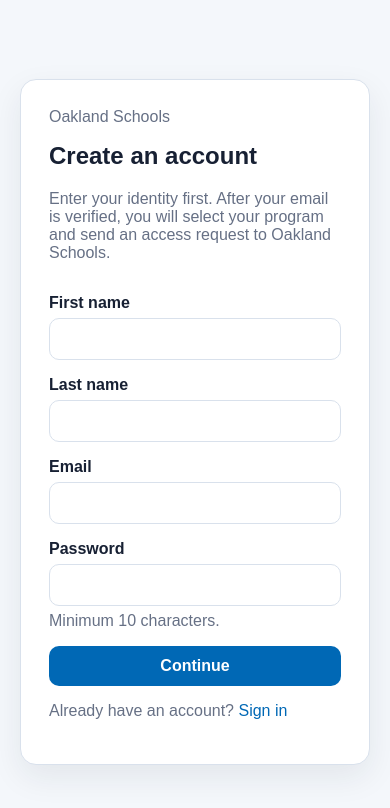
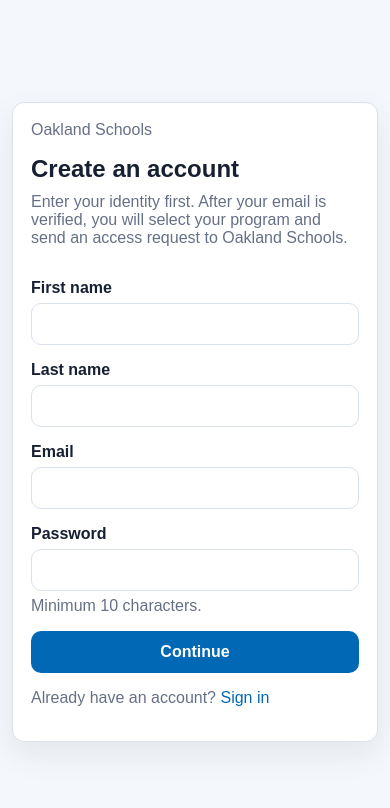
Before and after one commit to csmotherman/os-schools-calendar, a Next.js app: page /register in a window 390 px wide. Shown: the top 808 px of the page. Built offline with nearby package versions, Linux system fonts and the light colour scheme.

Commit message:
Expand application styling for calendar and admin UI

```diff
--- a/app/globals.css
+++ b/app/globals.css
@@ -1,162 +1,152 @@
 :root {
   --background: #f4f7fb;
   --surface: #ffffff;
+  --surface-soft: #f8fafc;
   --text: #172033;
   --muted: #667085;
   --border: #d9e1ec;
   --primary: #0068b5;
   --primary-dark: #005491;
+  --primary-soft: #eaf5ff;
   --danger: #b42318;
+  --danger-soft: #fef3f2;
   --success: #027a48;
+  --success-soft: #ecfdf3;
   --warning-bg: #fffaeb;
   --warning-border: #fedf89;
+  --shadow: 0 12px 32px rgb(23 32 51 / 8%);
 }
 
-* {
-  box-sizing: border-box;
+* { box-sizing: border-box; }
+html, body { margin: 0; min-height: 100%; }
+body { background: var(--background); color: var(--text); font-family: Arial, Helvetica, sans-serif; }
+a { color: var(--primary); text-decoration: none; }
+a:hover { text-decoration: underline; }
+button, input, select, textarea { font: inherit; }
+button { cursor: pointer; }
+button:disabled { cursor: not-allowed; opacity: .55; }
+h1, h2, h3, p { margin-top: 0; }
+h1 { margin-bottom: 10px; }
+h2 { margin-bottom: 8px; }
+
+.page-shell { min-height: 100vh; padding: 48px 20px; }
+.centered-shell { display: grid; place-items: center; }
+.content-shell { width: min(100%, 1180px); margin: 0 auto; }
+
+.card { width: min(100%, 520px); background: var(--surface); border: 1px solid var(--border); border-radius: 16px; padding: 28px; box-shadow: var(--shadow); }
+.card-wide { width: min(100%, 1080px); margin: 0 auto; }
+.card-fluid { width: 100%; }
+.stack { display: grid; gap: 16px; }
+.compact-stack { gap: 10px; }
+
+.field { display: grid; gap: 6px; }
+.field label, legend { font-weight: 700; }
+.field input, .field select, .field textarea, .filter-row select { width: 100%; border: 1px solid var(--border); border-radius: 10px; padding: 11px 12px; background: #fff; color: var(--text); }
+.field input:focus, .field select:focus, .field textarea:focus, .filter-row select:focus { outline: 3px solid rgb(0 104 181 / 14%); border-color: var(--primary); }
+.field-end { align-self: end; }
+.grow-field { flex: 1; min-width: 240px; }
+
+.button { display: inline-flex; align-items: center; justify-content: center; border: 0; border-radius: 10px; padding: 11px 16px; background: var(--primary); color: white; font-weight: 700; text-decoration: none; min-height: 42px; }
+.button:hover { background: var(--primary-dark); text-decoration: none; }
+.button-secondary { background: white; color: var(--text); border: 1px solid var(--border); }
+.button-secondary:hover { background: var(--surface-soft); }
+.button-danger { background: var(--danger); }
+.button-danger:hover { background: #912018; }
+.button-small { padding: 7px 11px; min-height: 34px; font-size: 14px; }
+.fit-button { width: fit-content; }
+.icon-button { border: 1px solid var(--border); background: white; width: 36px; height: 36px; border-radius: 10px; font-size: 24px; line-height: 1; }
+
+.muted { color: var(--muted); }
+.small-text { font-size: 13px; }
+.error { color: var(--danger); font-weight: 700; }
+.success { color: var(--success); font-weight: 700; }
+.metric { font-size: 30px; font-weight: 800; margin: 8px 0 0; }
+
+.notice, .alert { border-radius: 12px; padding: 14px; }
+.notice { border: 1px solid var(--warning-border); background: var(--warning-bg); }
+.alert-error { border: 1px solid #fecdca; background: var(--danger-soft); color: var(--danger); }
+.alert-success { border: 1px solid #abefc6; background: var(--success-soft); color: var(--success); }
+
+.header-row { display: flex; align-items: center; justify-content: space-between; gap: 16px; }
+.actions-row { display: flex; align-items: center; gap: 10px; flex-wrap: wrap; }
+.grid, .summary-grid { display: grid; grid-template-columns: repeat(auto-fit, minmax(160px, 1fr)); gap: 14px; }
+.stat { border: 1px solid var(--border); border-radius: 12px; padding: 16px; background: #fff; }
+.stat p:last-child { margin-bottom: 0; }
+.stat-link { color: var(--text); transition: transform .15s ease, border-color .15s ease; }
+.stat-link:hover { text-decoration: none; transform: translateY(-2px); border-color: #9fc6e2; }
+
+.admin-nav-grid { display: grid; grid-template-columns: repeat(auto-fit, minmax(220px, 1fr)); gap: 14px; }
+.nav-card { display: grid; gap: 7px; border: 1px solid var(--border); border-radius: 14px; padding: 18px; color: var(--text); background: white; }
+.nav-card span { color: var(--muted); line-height: 1.45; }
+.nav-card:hover { text-decoration: none; border-color: #9fc6e2; background: var(--primary-soft); }
+
+.section-heading { display: flex; align-items: center; justify-content: space-between; gap: 12px; }
+.section-heading h2, .section-heading p { margin-bottom: 0; }
+.section-spaced { margin-top: 18px; }
+.badge { min-width: 30px; height: 30px; border-radius: 999px; background: var(--primary-soft); color: var(--primary-dark); display: inline-grid; place-items: center; padding: 0 9px; font-weight: 800; }
+.status-pill { display: inline-flex; align-items: center; border-radius: 999px; padding: 5px 9px; background: #eef2f6; color: #344054; font-size: 12px; font-weight: 800; white-space: nowrap; }
+.status-approved { background: var(--success-soft); color: var(--success); }
+.status-pending { background: #fff6ed; color: #b54708; }
+.status-draft { background: #f2f4f7; color: #475467; }
+.status-changes_requested { background: var(--danger-soft); color: var(--danger); }
+
+.table-wrap { width: 100%; overflow-x: auto; border: 1px solid var(--border); border-radius: 12px; }
+table { width: 100%; border-collapse: collapse; min-width: 680px; background: white; }
+th, td { padding: 12px 14px; border-bottom: 1px solid var(--border); text-align: left; vertical-align: top; }
+th { background: var(--surface-soft); font-size: 13px; color: #475467; }
+tr:last-child td { border-bottom: 0; }
+
+.empty-state { border: 1px dashed #b9c6d8; background: var(--surface-soft); border-radius: 12px; padding: 24px; }
+.inline-create-form, .filter-row { display: flex; gap: 12px; align-items: end; flex-wrap: wrap; }
+.filter-row label { font-weight: 700; }
+.filter-row select { width: auto; min-width: 160px; }
+.form-grid { display: grid; grid-template-columns: repeat(auto-fit, minmax(210px, 1fr)); gap: 14px; }
+.fieldset { border: 1px solid var(--border); border-radius: 12px; padding: 16px; margin: 0; }
+.checkbox-grid { display: grid; grid-template-columns: repeat(auto-fit, minmax(155px, 1fr)); gap: 9px; }
+.checkbox-card { display: flex; gap: 9px; align-items: center; border: 1px solid var(--border); padding: 10px 12px; border-radius: 10px; background: white; }
+.checkbox-disabled { opacity: .45; background: #f2f4f7; }
+.checkbox-card input { width: auto; }
+
+.calendar-list { display: grid; gap: 10px; }
+.calendar-list-item { display: flex; justify-content: space-between; align-items: center; gap: 16px; border: 1px solid var(--border); border-radius: 12px; padding: 15px; color: var(--text); }
+.calendar-list-item p { margin: 5px 0 0; }
+.calendar-list-item:hover { text-decoration: none; border-color: #9fc6e2; background: var(--primary-soft); }
+
+.months-stack { display: grid; gap: 24px; }
+.month-card { border: 1px solid var(--border); border-radius: 14px; padding: 16px; background: white; }
+.month-card h2 { margin-bottom: 14px; }
+.weekday-header, .month-grid { display: grid; grid-template-columns: repeat(7, minmax(0, 1fr)); gap: 7px; }
+.weekday-header { margin-bottom: 7px; color: var(--muted); font-size: 12px; font-weight: 800; text-align: center; }
+.calendar-blank { min-height: 76px; }
+.calendar-day { min-height: 88px; display: flex; flex-direction: column; align-items: flex-start; gap: 5px; border: 1px solid var(--border); border-radius: 10px; padding: 8px; background: #fff; color: var(--text); text-align: left; }
+.calendar-day:hover { border-color: var(--primary); box-shadow: 0 3px 10px rgb(0 104 181 / 10%); }
+.calendar-day-session { background: var(--primary-soft); border-color: #b8daf3; }
+.calendar-day-number { font-weight: 800; }
+.day-marker { font-size: 11px; font-weight: 800; color: var(--primary-dark); }
+.day-activity-count { font-size: 11px; color: var(--muted); }
+
+.drawer-backdrop { position: fixed; inset: 0; background: rgb(16 24 40 / 35%); display: flex; justify-content: flex-end; z-index: 50; }
+.day-drawer { width: min(460px, 100%); height: 100%; overflow-y: auto; background: white; padding: 24px; box-shadow: -12px 0 30px rgb(16 24 40 / 18%); }
+.drawer-actions { justify-content: flex-end; }
+.segmented { display: grid; grid-template-columns: 1fr 1fr; border: 1px solid var(--border); border-radius: 10px; overflow: hidden; }
+.segmented label { padding: 10px; text-align: center; cursor: pointer; background: white; }
+.segmented label + label { border-left: 1px solid var(--border); }
+.segmented input { position: absolute; opacity: 0; pointer-events: none; }
+.segmented .segment-active { background: var(--primary-soft); color: var(--primary-dark); }
+
+.requirements-list { display: grid; gap: 9px; }
+.requirement-row { display: flex; justify-content: space-between; gap: 16px; align-items: center; border: 1px solid var(--border); border-radius: 10px; padding: 12px 14px; }
+.requirement-row p { margin: 5px 0 0; }
+.review-card, .review-actions { border: 1px solid var(--border); border-radius: 12px; padding: 16px; background: var(--surface-soft); }
+.review-actions { display: grid; gap: 18px; }
+.json-block { max-width: 520px; max-height: 360px; overflow: auto; white-space: pre-wrap; word-break: break-word; background: #101828; color: #f2f4f7; border-radius: 8px; padding: 12px; font-size: 12px; }
+
+@media (max-width: 720px) {
+  .page-shell { padding: 22px 12px; }
+  .card { padding: 18px; border-radius: 12px; }
+  .header-row { align-items: flex-start; flex-direction: column; }
+  .calendar-day { min-height: 64px; padding: 5px; }
+  .day-marker, .day-activity-count { display: none; }
+  .weekday-header, .month-grid { gap: 4px; }
+  .month-card { padding: 10px; }
 }
-
-html,
-body {
-  margin: 0;
-  min-height: 100%;
-}
-
-body {
-  background: var(--background);
-  color: var(--text);
-  font-family: Arial, Helvetica, sans-serif;
-}
-
-a {
-  color: var(--primary);
-  text-decoration: none;
-}
-
-a:hover {
-  text-decoration: underline;
-}
-
-button,
-input,
-select,
-textarea {
-  font: inherit;
-}
-
-button {
-  cursor: pointer;
-}
-
-.page-shell {
-  min-height: 100vh;
-  padding: 48px 20px;
-}
-
-.centered-shell {
-  display: grid;
-  place-items: center;
-}
-
-.card {
-  width: min(100%, 520px);
-  background: var(--surface);
-  border: 1px solid var(--border);
-  border-radius: 16px;
-  padding: 28px;
-  box-shadow: 0 12px 32px rgb(23 32 51 / 8%);
-}
-
-.card-wide {
-  width: min(100%, 960px);
-}
-
-.stack {
-  display: grid;
-  gap: 16px;
-}
-
-.field {
-  display: grid;
-  gap: 6px;
-}
-
-.field label {
-  font-weight: 700;
-}
-
-.field input,
-.field select,
-.field textarea {
-  width: 100%;
-  border: 1px solid var(--border);
-  border-radius: 10px;
-  padding: 11px 12px;
-  background: #fff;
-}
-
-.button {
-  border: 0;
-  border-radius: 10px;
-  padding: 11px 16px;
-  background: var(--primary);
-  color: white;
-  font-weight: 700;
-}
-
-.button:hover {
-  background: var(--primary-dark);
-}
-
-.button-secondary {
-  background: white;
-  color: var(--text);
-  border: 1px solid var(--border);
-}
-
-.muted {
-  color: var(--muted);
-}
-
-.error {
-  color: var(--danger);
-  font-weight: 700;
-}
-
-.success {
-  color: var(--success);
-  font-weight: 700;
-}
-
-.notice {
-  border: 1px solid var(--warning-border);
-  background: var(--warning-bg);
-  border-radius: 12px;
-  padding: 14px;
-}
-
-.header-row {
-  display: flex;
-  align-items: center;
-  justify-content: space-between;
-  gap: 16px;
-}
-
-.grid {
-  display: grid;
-  grid-template-columns: repeat(auto-fit, minmax(220px, 1fr));
-  gap: 16px;
-}
-
-.stat {
-  border: 1px solid var(--border);
-  border-radius: 12px;
-  padding: 16px;
-  background: #fff;
-}
-
-h1,
-h2,
-p {
-  margin-top: 0;
-}
```
